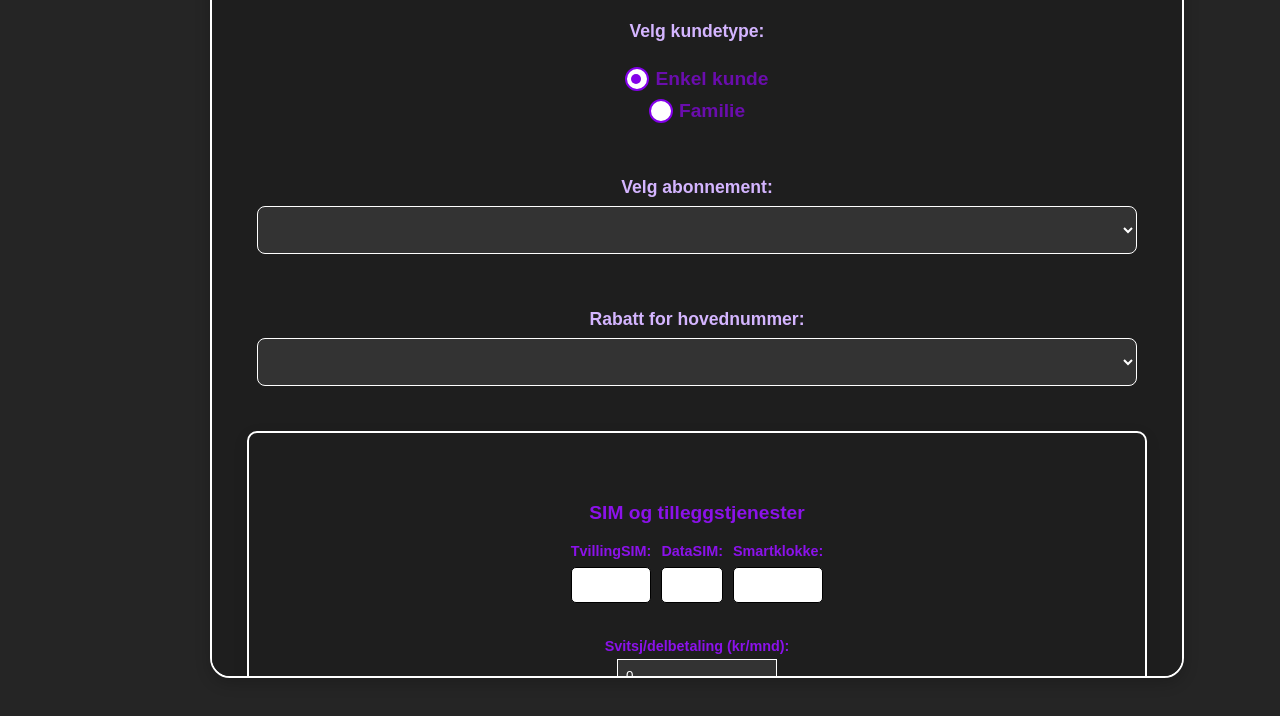
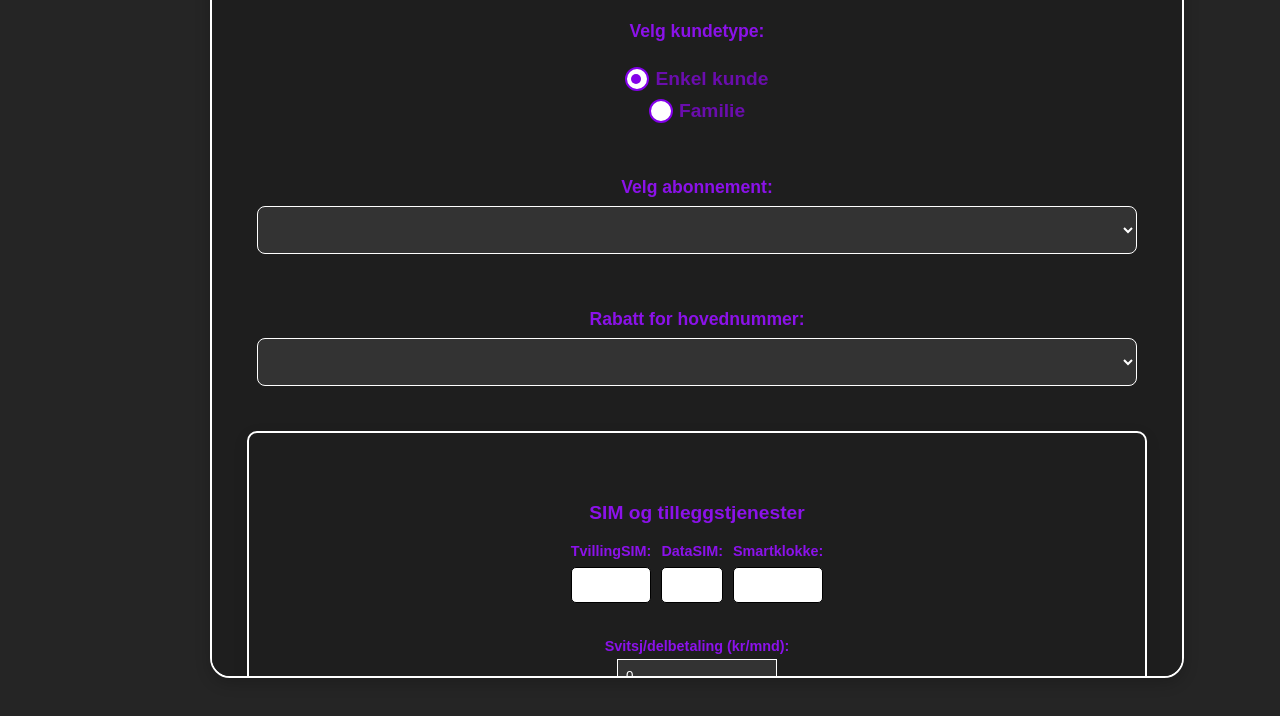
Before and after one commit to Trollmannen97/Telia-nettside, a website: page Telia-kalkulator/Kalkis.html in a window 1280 px wide. Both pictures are taken after a click on the button 57 px from the left and 66 px from the top of the page. Shown: the part 116-832 px from the top of the page. Drawn offline with Linux system fonts and the light colour scheme; no server answers.

Commit message:
Dark-mode-fix

```diff
--- a/Telia-kalkulator/kalkis.css
+++ b/Telia-kalkulator/kalkis.css
@@ -42,7 +42,7 @@ button {
 
 /* Juster label-farger */
 .dark-mode label {
-    color: #d4b5ff; /* Lys lilla */
+    color: #8b12e9; /* Lys lilla */
 }
 
 /* Endre fargen på knapper */
```
